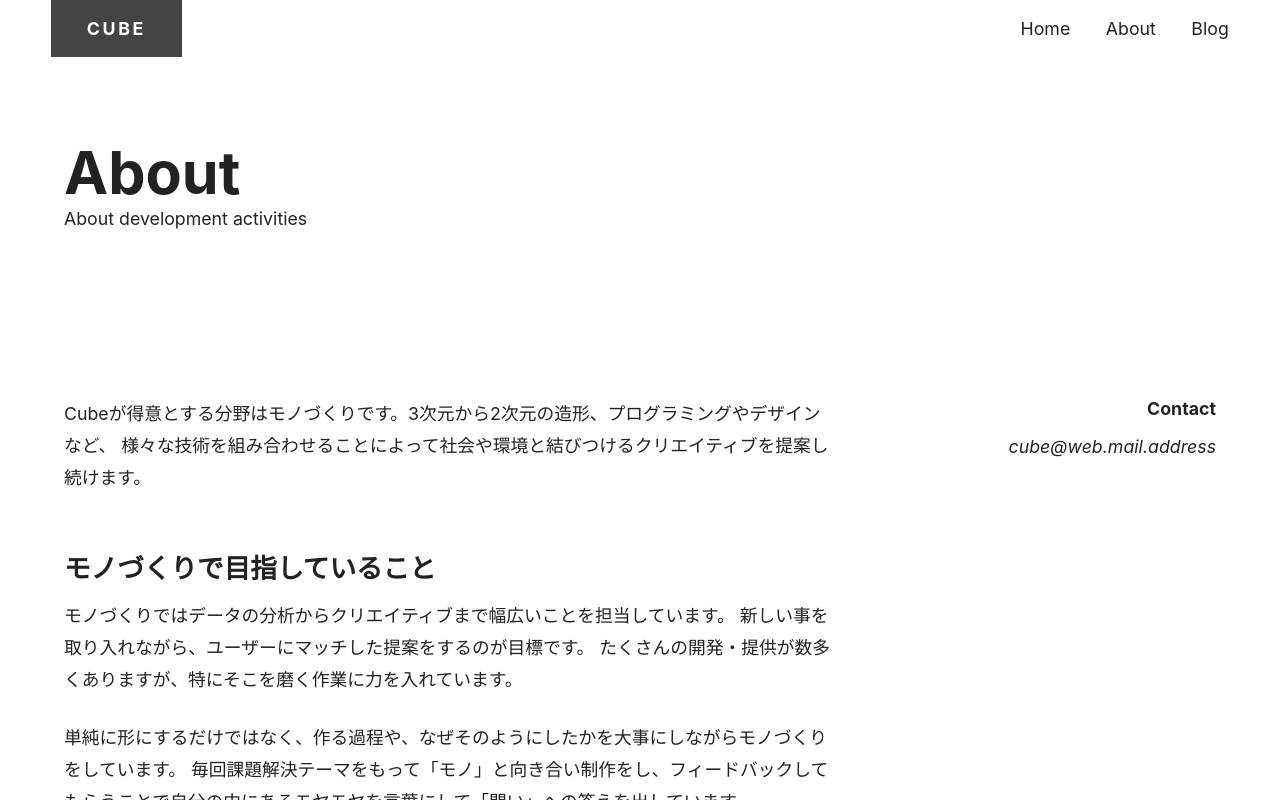
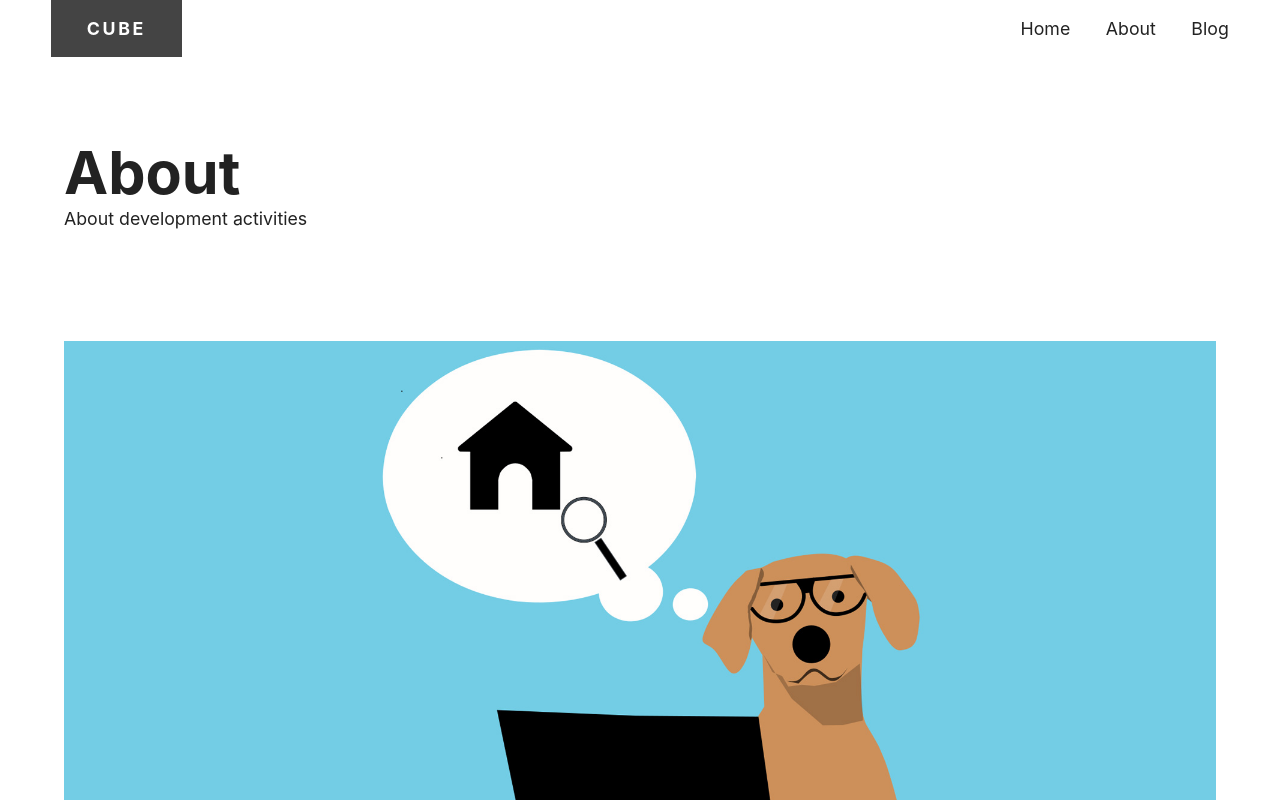
Before and after one commit to chameleon05119/blog, a Next.js app: page /about in a window 1280 px wide. Shown: the top 800 px of the page. Built offline with nearby package versions, Linux system fonts and the light colour scheme.

Commit message:
アバウトページにヒーロー画像を追加

```diff
--- a/pages/about.js
+++ b/pages/about.js
@@ -7,11 +7,24 @@ import {
   TwoColumnMain,
   TwoColumnSidebar,
 } from "@/components/two-colmun";
+import Image from "next/image";
+import eyecatch from "images/about.jpg";
 
 export default function About() {
   return (
     <Container>
       <Hero title="About" subtitle="About development activities" />
+
+      <figure>
+        <Image
+          src={eyecatch}
+          alt=""
+          layout="responsive"
+          sizes="{min-width: 1152px} 1152px, 100vw"
+          priority
+          placeholder="blur"
+        />
+      </figure>
 
       <TwoColumn>
         <TwoColumnMain>
```
